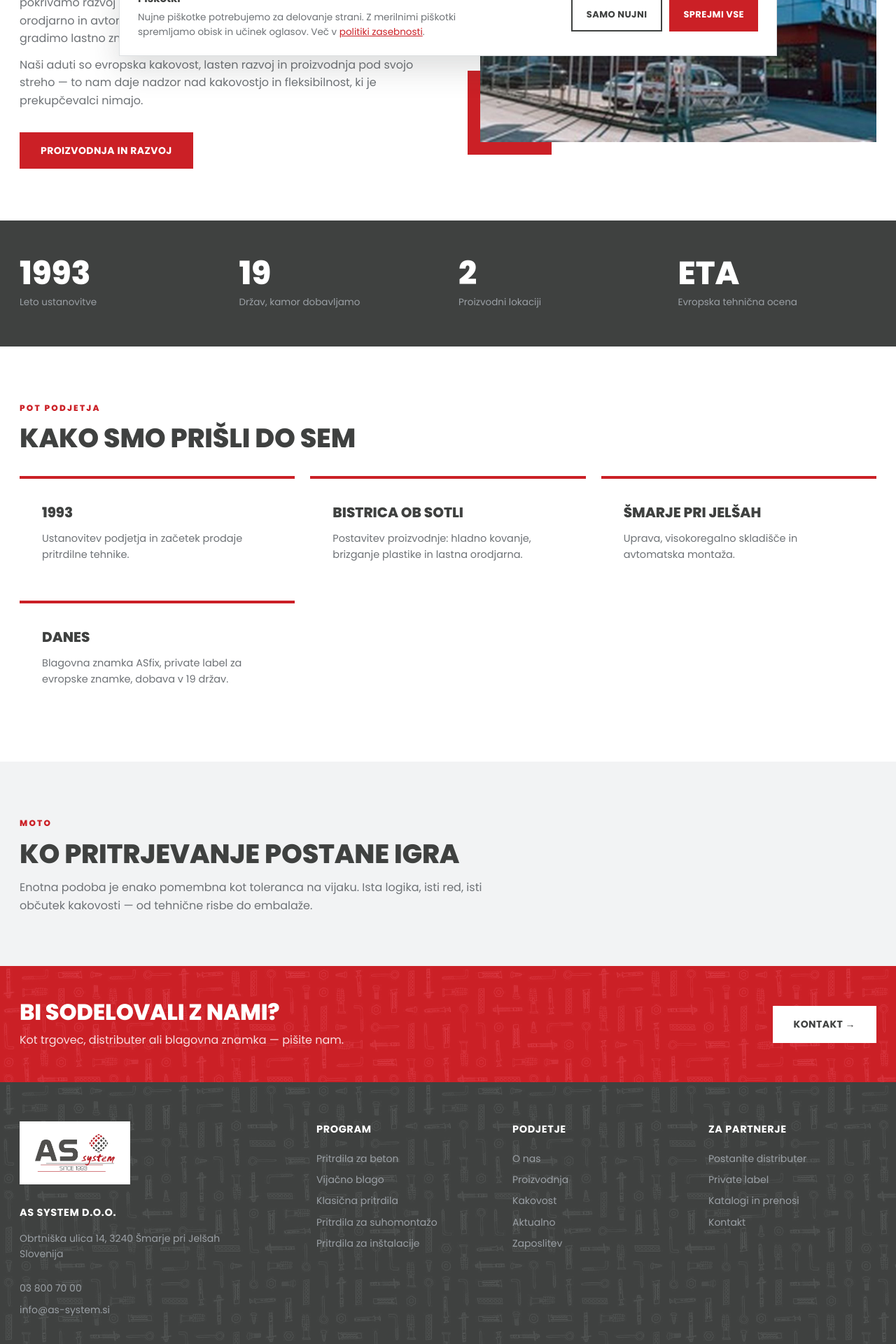
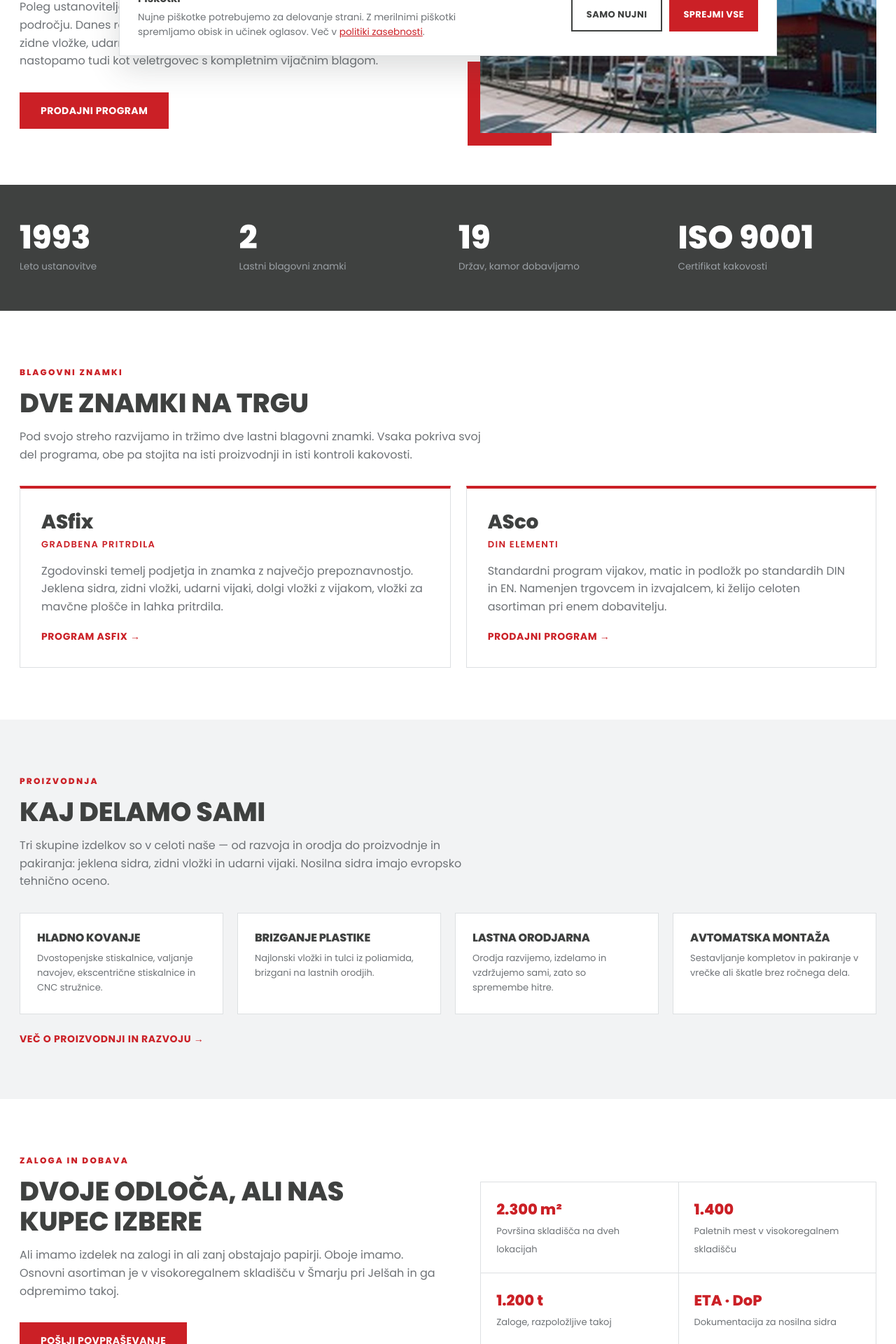
Before and after one commit to claudinka33/assystem-web, a Next.js app: page /o-nas in a window 1280 px wide. Shown: the part 700-2620 px from the top of the page at 70% size. Built offline with nearby package versions, Linux system fonts and the light colour scheme; no server answers; the database is empty.

Commit message:
Svetlejsi vzorec, urejen pas prednosti, prenovljena stran O nas z znamkama ASfix in ASco

```diff
--- a/app/o-nas/page.js
+++ b/app/o-nas/page.js
@@ -1,63 +1,107 @@
 import Image from "next/image";
 import Link from "next/link";
 import NaslovStrani from "@/components/NaslovStrani";
+import { pridobiVsebine, v } from "@/lib/vsebine";
 import { site } from "@/lib/site";
+
+export const revalidate = 60;
 
 export const metadata = {
   title: "O nas",
   description:
-    "AS system d.o.o. je slovenski B2B proizvajalec in razvojni partner na področju pritrdilne tehnike. Od leta 1993, dobava v 19 držav.",
+    "AS system d.o.o. je slovensko družinsko podjetje s področja pritrdilne tehnike. Od 1993, lastni proizvodnji in blagovni znamki ASfix in ASco, dobava v 19 držav.",
   alternates: { canonical: "/o-nas" },
 };
 
-const mejniki = [
-  ["1993", "Ustanovitev podjetja in začetek prodaje pritrdilne tehnike."],
-  ["Bistrica ob Sotli", "Postavitev proizvodnje: hladno kovanje, brizganje plastike in lastna orodjarna."],
-  ["Šmarje pri Jelšah", "Uprava, visokoregalno skladišče in avtomatska montaža."],
-  ["Danes", `Blagovna znamka ASfix, private label za evropske znamke, dobava v ${site.drzave} držav.`],
+const znamki = [
+  {
+    naziv: "ASfix",
+    podnaslov: "Gradbena pritrdila",
+    opis:
+      "Zgodovinski temelj podjetja in znamka z največjo prepoznavnostjo. Jeklena sidra, zidni vložki, udarni vijaki, dolgi vložki z vijakom, vložki za mavčne plošče in lahka pritrdila.",
+    pot: "/asfix",
+    cta: "Program ASfix",
+  },
+  {
+    naziv: "ASco",
+    podnaslov: "DIN elementi",
+    opis:
+      "Standardni program vijakov, matic in podložk po standardih DIN in EN. Namenjen trgovcem in izvajalcem, ki želijo celoten asortiman pri enem dobavitelju.",
+    pot: "/program",
+    cta: "Prodajni program",
+  },
 ];
 
-export default function ONas() {
+const stevilke = [
+  ["1993", "Leto ustanovitve"],
+  ["2", "Lastni blagovni znamki"],
+  [`${site.drzave}`, "Držav, kamor dobavljamo"],
+  ["ISO 9001", "Certifikat kakovosti"],
+];
+
+const skladisce = [
+  ["2.300 m²", "Površina skladišča na dveh lokacijah"],
+  ["1.400", "Paletnih mest v visokoregalnem skladišču"],
+  ["1.200 t", "Zaloge, razpoložljive takoj"],
+  ["ETA · DoP", "Dokumentacija za nosilna sidra"],
+];
+
+const proizvodnja = [
+  ["Hladno kovanje", "Dvostopenjske stiskalnice, valjanje navojev, ekscentrične stiskalnice in CNC stružnice."],
+  ["Brizganje plastike", "Najlonski vložki in tulci iz poliamida, brizgani na lastnih orodjih."],
+  ["Lastna orodjarna", "Orodja razvijemo, izdelamo in vzdržujemo sami, zato so spremembe hitre."],
+  ["Avtomatska montaža", "Sestavljanje kompletov in pakiranje v vrečke ali škatle brez ročnega dela."],
+];
+
+const kupci = [
+  ["Trgovina", "Gradbeni centri, veletrgovine, specializirane trgovine s pritrdili in trgovine za obrtnike."],
+  ["Izvajalci", "Podjetja, ki pritrdila dejansko vgrajujejo — od fasaderjev do inštalaterjev."],
+  ["Distributerji", "Partnerji na tujih trgih, ki prodajajo naše lastne blagovne znamke."],
+];
+
+export default async function ONas() {
+  const b = await pridobiVsebine("o-nas");
+
   return (
     <>
       <NaslovStrani
         oznaka="Podjetje"
         naslov="O nas"
-        opis="Slovenski proizvajalec in razvojni partner na področju pritrdilne tehnike."
+        opis="Slovensko družinsko podjetje s področja pritrdilne tehnike — z lastnim razvojem, lastno proizvodnjo in lastnima blagovnima znamkama."
       />
 
+      {/* Uvod */}
       <section className="sec">
         <div className="w">
           <div className="qua" style={{ alignItems: "center" }}>
             <div>
               <div className="st">
                 <span>Od 1993</span>
-                <h2>Trideset let pritrdilne tehnike</h2>
+                <h2>{v(b, "o-nas.uvod.naslov", "naslov", "Družinsko podjetje z lastno proizvodnjo")}</h2>
                 <p>
-                  AS system d.o.o. je slovensko podjetje, ki od leta 1993 razvija
-                  in izdeluje jeklena sidra za beton, najlonske zidne vložke,
-                  udarne vijake in vijake po naročilu.
+                  {v(
+                    b,
+                    "o-nas.uvod.besedilo",
+                    "besedilo",
+                    "AS system sta leta 1993 ustanovila Aleš in Cvetka Seidl. Ime združuje priimek ustanovitelja in besedo »system« — sistematičen pristop k pritrjevanju je od prvega dne jedro tega, kar delamo."
+                  )}
                 </p>
                 <p style={{ marginTop: 12 }}>
-                  Delujemo predvsem kot B2B partner: za evropske blagovne znamke
-                  pokrivamo razvoj izdelka, hladno kovanje, brizganje plastike,
-                  lastno orodjarno in avtomatizirano pakiranje v embalažo
-                  naročnika. Vzporedno gradimo lastno znamko ASfix.
-                </p>
-                <p style={{ marginTop: 12 }}>
-                  Naši aduti so evropska kakovost, lasten razvoj in proizvodnja
-                  pod svojo streho — to nam daje nadzor nad kakovostjo in
-                  fleksibilnost, ki je prekupčevalci nimajo.
+                  Poleg ustanoviteljev v podjetju delajo tudi njuni otroci, vsak
+                  na svojem področju. Danes razvijamo in izdelujemo jeklena sidra
+                  za beton, najlonske zidne vložke, udarne vijake in vijake po
+                  naročilu, na slovenskem trgu pa nastopamo tudi kot veletrgovec
+                  s kompletnim vijačnim blagom.
                 </p>
               </div>
-              <Link className="b b-r" href="/proizvodnja">
-                Proizvodnja in razvoj
+              <Link className="b b-r" href="/program">
+                Prodajni program
               </Link>
             </div>
             <div className="foto">
               <Image
                 src="/slike/as-system-smarje.jpg"
-                alt="Sedež podjetja AS system"
+                alt="Sedež podjetja AS system v Šmarju pri Jelšah"
                 fill
                 sizes="(max-width: 1000px) 100vw, 560px"
                 style={{ objectFit: "cover" }}
@@ -67,37 +111,142 @@ export default function ONas() {
         </div>
       </section>
 
+      {/* Številke */}
       <div className="nums">
         <div className="w">
-          <div>
-            <b>1993</b>
-            <span>Leto ustanovitve</span>
-          </div>
-          <div>
-            <b>{site.drzave}</b>
-            <span>Držav, kamor dobavljamo</span>
-          </div>
-          <div>
-            <b>2</b>
-            <span>Proizvodni lokaciji</span>
-          </div>
-          <div>
-            <b>ETA</b>
-            <span>Evropska tehnična ocena</span>
-          </div>
+          {stevilke.map(([v1, k]) => (
+            <div key={k}>
+              <b>{v1}</b>
+              <span>{k}</span>
+            </div>
+          ))}
         </div>
       </div>
 
+      {/* Znamki */}
       <section className="sec">
         <div className="w">
           <div className="st">
-            <span>Pot podjetja</span>
-            <h2>Kako smo prišli do sem</h2>
+            <span>Blagovni znamki</span>
+            <h2>Dve znamki na trgu</h2>
+            <p>
+              Pod svojo streho razvijamo in tržimo dve lastni blagovni znamki.
+              Vsaka pokriva svoj del programa, obe pa stojita na isti proizvodnji
+              in isti kontroli kakovosti.
+            </p>
+          </div>
+
+          <div className="qua" style={{ alignItems: "stretch", gap: 22 }}>
+            {znamki.map((z) => (
+              <div
+                key={z.naziv}
+                style={{
+                  border: "1px solid var(--color-line)",
+                  borderTop: "4px solid var(--color-red)",
+                  padding: "32px 30px",
+                  background: "#fff",
+                }}
+              >
+                <h3 style={{ fontSize: 28, fontWeight: 800 }}>{z.naziv}</h3>
+                <p
+                  style={{
+                    color: "var(--color-red)",
+                    fontWeight: 600,
+                    fontSize: 13,
+                    letterSpacing: "1.4px",
+                    textTransform: "uppercase",
+                    marginTop: 6,
+                  }}
+                >
+                  {z.podnaslov}
+                </p>
+                <p style={{ color: "var(--color-muted)", marginTop: 14 }}>{z.opis}</p>
+                <Link className="more" href={z.pot} style={{ display: "inline-block", marginTop: 18 }}>
+                  {z.cta} →
+                </Link>
+              </div>
+            ))}
+          </div>
+        </div>
+      </section>
+
+      {/* Proizvodnja */}
+      <section className="sec grey">
+        <div className="w">
+          <div className="st">
+            <span>Proizvodnja</span>
+            <h2>Kaj delamo sami</h2>
+            <p>
+              Tri skupine izdelkov so v celoti naše — od razvoja in orodja do
+              proizvodnje in pakiranja: jeklena sidra, zidni vložki in udarni
+              vijaki. Nosilna sidra imajo evropsko tehnično oceno.
+            </p>
+          </div>
+
+          <div className="kats">
+            {proizvodnja.map(([naziv, opis]) => (
+              <div key={naziv} className="k" style={{ padding: "26px 24px" }}>
+                <h3>{naziv}</h3>
+                <p style={{ marginTop: 10 }}>{opis}</p>
+              </div>
+            ))}
+          </div>
+
+          <div style={{ marginTop: 22 }}>
+            <Link className="more" href="/proizvodnja">
+              Več o proizvodnji in razvoju →
+            </Link>
+          </div>
+        </div>
+      </section>
+
+      {/* Skladišče */}
+      <section className="sec">
+        <div className="w">
+          <div className="qua" style={{ alignItems: "center" }}>
+            <div>
+              <div className="st">
+                <span>Zaloga in dobava</span>
+                <h2>Dvoje odloča, ali nas kupec izbere</h2>
+                <p>
+                  Ali imamo izdelek na zalogi in ali zanj obstajajo papirji. Oboje
+                  imamo. Osnovni asortiman je v visokoregalnem skladišču v Šmarju
+                  pri Jelšah in ga odpremimo takoj.
+                </p>
+              </div>
+              <Link className="b b-r" href="/kontakt?vir=o-nas">
+                Pošlji povpraševanje
+              </Link>
+            </div>
+
+            <dl className="cert" style={{ gridTemplateColumns: "1fr 1fr" }}>
+              {skladisce.map(([v1, k]) => (
+                <div key={k}>
+                  <b style={{ fontSize: 21 }}>{v1}</b>
+                  <span>{k}</span>
+                </div>
+              ))}
+            </dl>
+          </div>
+        </div>
+      </section>
+
+      {/* Kupci */}
+      <section className="sec grey">
+        <div className="w">
+          <div className="st">
+            <span>Kupci</span>
+            <h2>Komu prodajamo</h2>
+            <p>
+              Na domačem trgu pokrivamo celoten asortiman — pritrdilno tehniko in
+              vijačno blago pri enem dobavitelju. Na tujih trgih prodajamo lastne
+              blagovne znamke prek distributerjev.
+            </p>
           </div>
           <div className="who">
-            {mejniki.map(([naslov, opis]) => (
-              <div key={naslov}>
-                <b>{naslov}</b>
+            {kupci.map(([naziv, opis]) => (
+              <div key={naziv}>
+                <b>{naziv}</b>
                 <p>{opis}</p>
               </div>
             ))}
@@ -105,15 +254,17 @@ export default function ONas() {
         </div>
       </section>
 
-      <section className="sec grey">
+      {/* Moto */}
+      <section className="sec">
         <div className="w">
-          <div className="st" style={{ marginBottom: 0 }}>
+          <div className="st" style={{ marginBottom: 0, maxWidth: 780 }}>
             <span>Moto</span>
             <h2>Ko pritrjevanje postane igra</h2>
             <p>
-              Enotna podoba je enako pomembna kot toleranca na vijaku. Ista
-              logika, isti red, isti občutek kakovosti — od tehnične risbe do
-              embalaže.
+              Sistematičen pristop k pritrjevanju je od prvega dne jedro tega, kar
+              delamo. Enotna podoba je pri tem enako pomembna kot toleranca na
+              vijaku — ista logika, isti red, isti občutek kakovosti, od tehnične
+              risbe do embalaže.
             </p>
           </div>
         </div>
@@ -123,7 +274,7 @@ export default function ONas() {
         <div className="w">
           <div>
             <h2>Bi sodelovali z nami?</h2>
-            <p>Kot trgovec, distributer ali blagovna znamka — pišite nam.</p>
+            <p>Kot trgovec, izvajalec, distributer ali blagovna znamka — pišite nam.</p>
           </div>
           <Link className="b b-w" href="/kontakt?vir=o-nas">
             Kontakt →
--- a/app/page.js
+++ b/app/page.js
@@ -331,13 +331,13 @@ export default async function Domov() {
             <div>
               <div className="st">
                 <span>{site.ime}</span>
-                <h2>{v(b, "domov.podjetje.naslov", "naslov", "Proizvajalec, ne prekupčevalec")}</h2>
+                <h2>{v(b, "domov.podjetje.naslov", "naslov", "Kupujete neposredno pri proizvajalcu")}</h2>
                 <p>
                   {v(
                     b,
                     "domov.podjetje.besedilo",
                     "besedilo",
-                    "Pritrdila razvijamo, kujemo in brizgamo sami, na dveh lokacijah v Sloveniji. Ker ne kupujemo polizdelkov, imamo nadzor nad kakovostjo in lahko hitro spremenimo dimenzijo, material ali pakiranje."
+                    "Sidra, vložke in udarne vijake izdelamo sami, na dveh lokacijah v Sloveniji. Brez vmesnih členov to pomeni boljšo ceno, krajše dobavne roke in možnost prilagoditve dimenzije ali pakiranja po vaših potrebah."
                   )}
                 </p>
               </div>
--- a/app/proizvodnja/page.js
+++ b/app/proizvodnja/page.js
@@ -29,11 +29,11 @@ export default function Proizvodnja() {
         <div className="w">
           <div className="st">
             <span>Kaj delamo sami</span>
-            <h2>Proizvajalec, ne prekupčevalec</h2>
+            <h2>Kupujete neposredno pri proizvajalcu</h2>
             <p>
               Ker ne kupujemo polizdelkov, lahko spremenimo dimenzijo, material
-              ali pakiranje brez čakanja na dobavno verigo. To je razlika med
-              proizvajalcem in trgovcem.
+              ali pakiranje brez čakanja na dobavno verigo. Za kupca to pomeni
+              krajše roke in izdelek, prilagojen njegovi vgradnji.
             </p>
           </div>
 
```
Also changed, not shown: app/globals.css (+16 -14 lines), public/vzorec-svetel.png.
